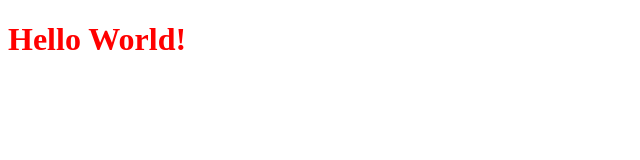
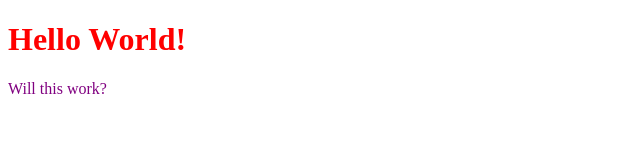
Before and after one commit to krisnamarie777/skillshare_git_and_github_first_repo, a plain HTML site: page index.html in a window 1280 px wide. Shown: the whole page, without its empty margins (0-640 px from the left). Drawn offline with Linux system fonts and the light colour scheme.

Commit message:
practice workflow

```diff
--- a/index.html
+++ b/index.html
@@ -8,5 +8,6 @@
 </head>
 <body>
     <h1>Hello World!</h1>
+    <p>Will this work?</p>
 </body>
 </html>
--- a/style.css
+++ b/style.css
@@ -1,3 +1,7 @@
 h1 {
     color: red;
 }
+
+p {
+    color: purple;
+}
```
